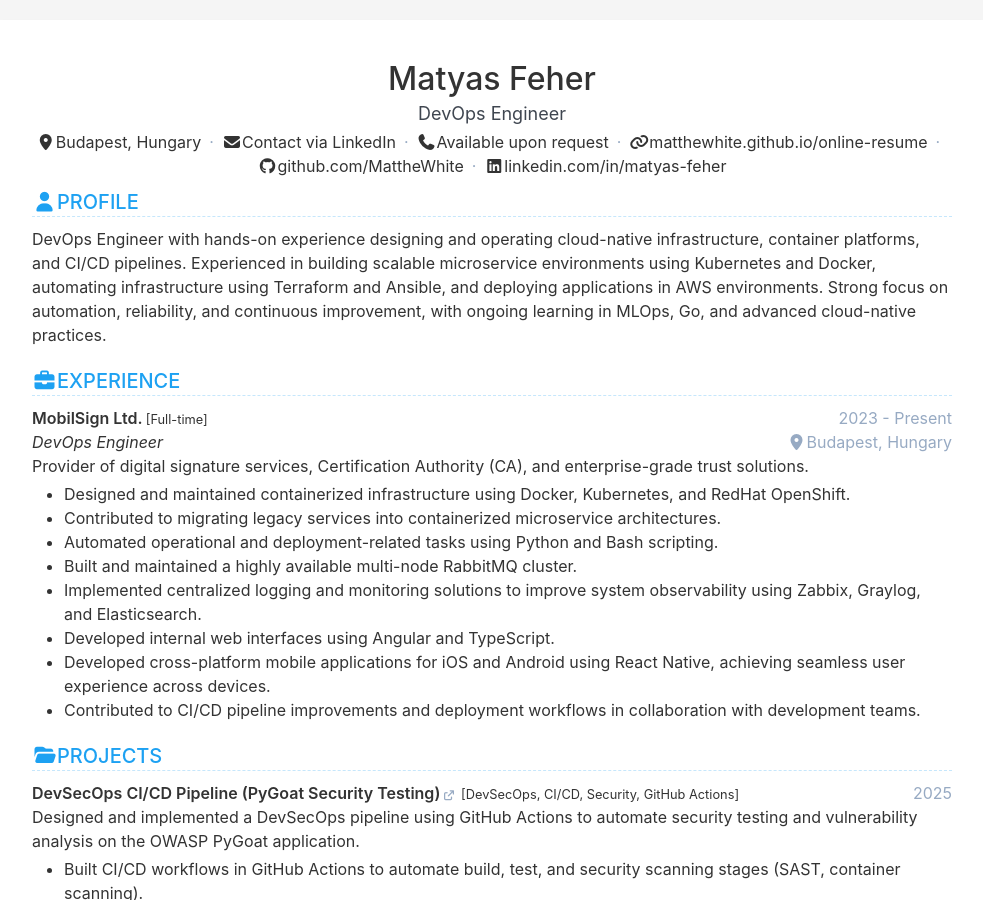
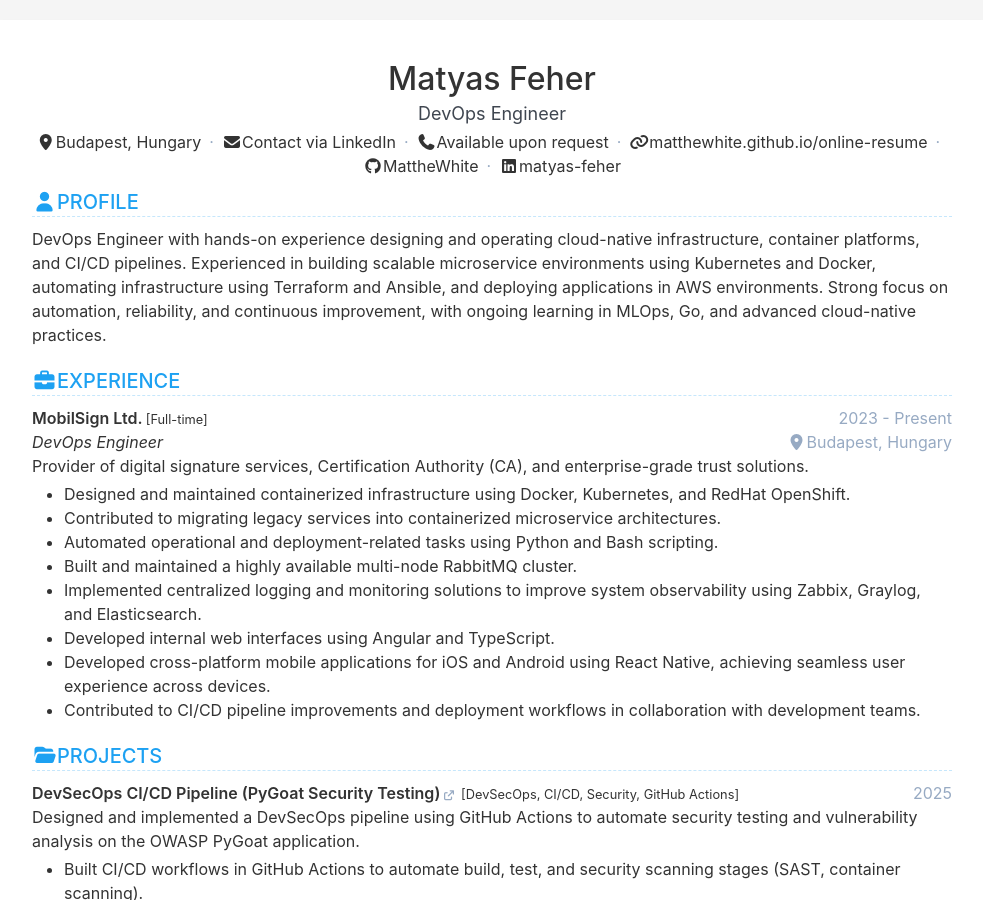
Before and after one commit to MattheWhite/online-resume, a Jekyll site: the page built from index.html, in a window 1280 px wide and 900 px high. Shown: the whole window, without its empty margins (148-1131 px from the left). Built offline with Jekyll 4.4.1, drawn with Linux system fonts in a browser that asks for light colours.

Commit message:
Update GitHub and LinkedIn usernames in YAML

```diff
--- a/_data/data_personal_v3.yml
+++ b/_data/data_personal_v3.yml
@@ -14,8 +14,8 @@
   email: "Contact via LinkedIn"
   phone: "Available upon request"
   website: matthewhite.github.io/online-resume
-  github: github.com/MattheWhite
-  linkedin: linkedin.com/in/matyas-feher
+  github: MattheWhite
+  linkedin: matyas-feher
 
 profile:
   show: true
```
